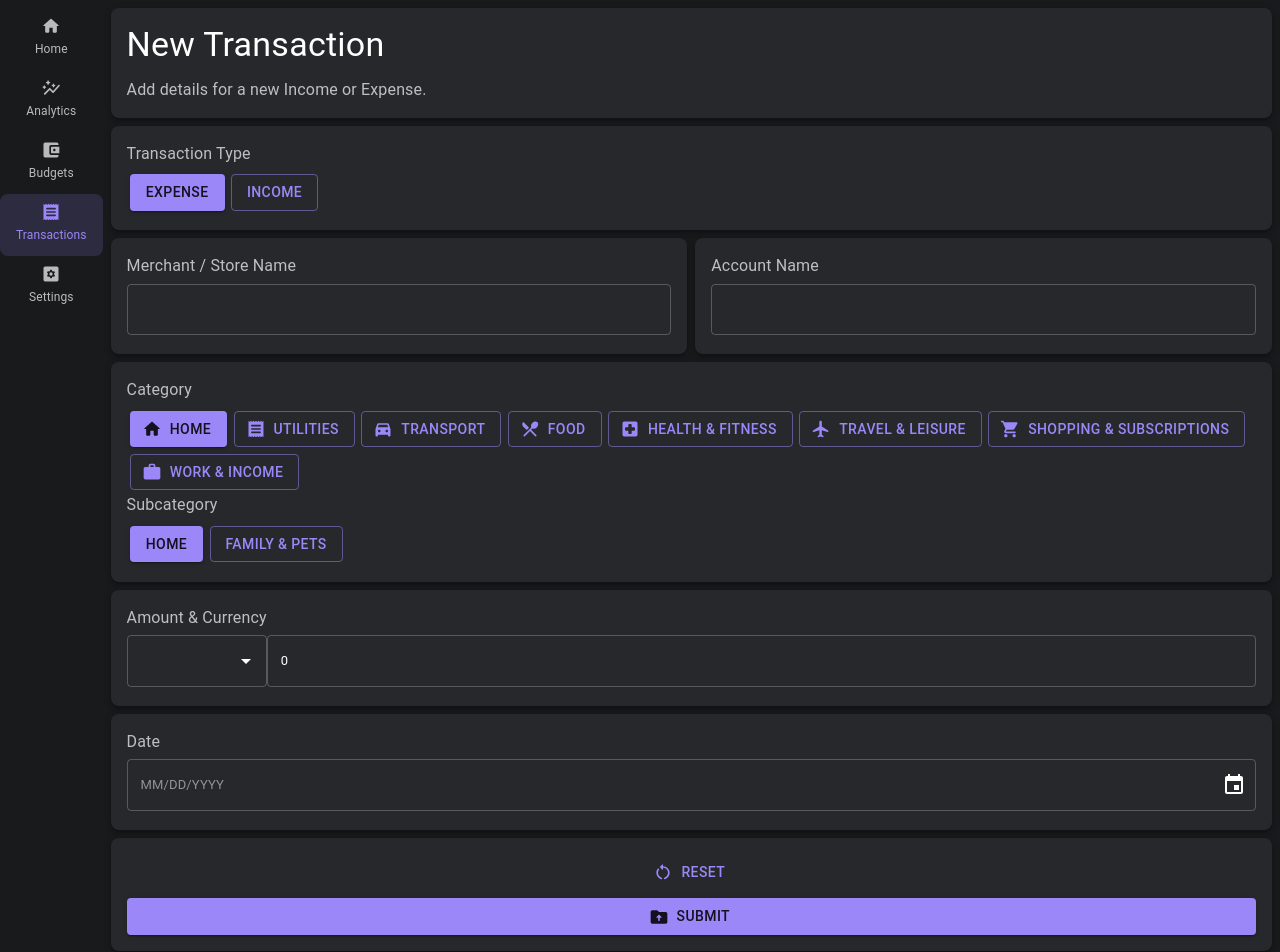
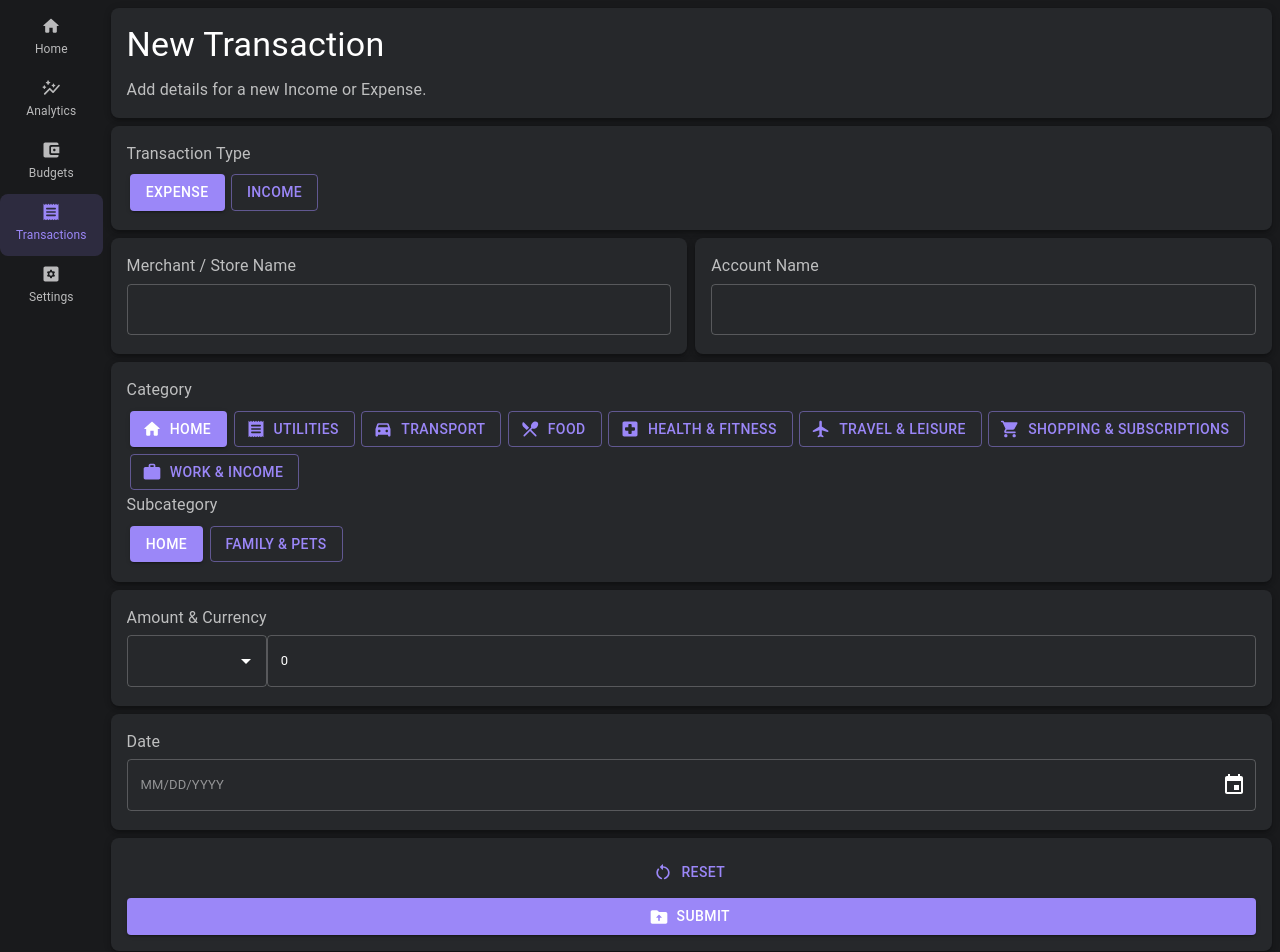
Before and after one commit to mukund1403/expenses_app, a Next.js app in the folder frontend/: page /transactions/create in a window 1280 px wide. Shown: the top 952 px of the page. Built offline with nearby package versions, Linux system fonts and the light colour scheme; what @mui/material-nextjs would draw is missing.

Commit message:
Update Button text colors

```diff
--- a/frontend/components/transactions/TransactionForm.tsx
+++ b/frontend/components/transactions/TransactionForm.tsx
@@ -216,7 +216,13 @@ export default function TransactionForm({
               variant={
                 transaction.type === 'expense' ? 'contained' : 'outlined'
               }
-              sx={{ m: '0.2rem' }}
+              sx={{
+                m: '0.2rem',
+                color:
+                  transaction.type === 'expense'
+                    ? 'text.primary'
+                    : 'primary.main',
+              }}
               onClick={() => {
                 onTypeChange('expense');
               }}
@@ -226,7 +232,13 @@ export default function TransactionForm({
             <Button
               key='income'
               variant={transaction.type === 'income' ? 'contained' : 'outlined'}
-              sx={{ m: '0.2rem' }}
+              sx={{
+                m: '0.2rem',
+                color:
+                  transaction.type === 'income'
+                    ? 'text.primary'
+                    : 'primary.main',
+              }}
               onClick={() => {
                 onTypeChange('income');
               }}
@@ -299,7 +311,11 @@ export default function TransactionForm({
                 key={name}
                 startIcon={<Icon />}
                 variant={name === activeCategory ? 'contained' : 'outlined'}
-                sx={{ m: '0.2rem' }}
+                sx={{
+                  m: '0.2rem',
+                  color:
+                    name === activeCategory ? 'text.primary' : 'primary.main',
+                }}
                 onClick={() => {
                   if (name === activeCategory) return;
 
@@ -323,7 +339,13 @@ export default function TransactionForm({
                       ? 'contained'
                       : 'outlined'
                   }
-                  sx={{ m: '0.2rem' }}
+                  sx={{
+                    m: '0.2rem',
+                    color:
+                      transaction.category === subcategory
+                        ? 'text.primary'
+                        : 'primary.main',
+                  }}
                   onClick={() => {
                     updateField('category', subcategory);
                   }}
@@ -360,6 +382,7 @@ export default function TransactionForm({
                       style: { fontSize: 'small' },
                     },
                   }}
+                  error={!!errors.currency}
                 />
               )}
             />
@@ -456,8 +479,11 @@ export default function TransactionForm({
               <Button
                 type='submit'
                 variant='contained'
-                color='primary'
                 startIcon={<DriveFolderUploadRounded />}
+                sx={{
+                  color: 'text.primary',
+                  backgroundColor: 'primary.main',
+                }}
                 fullWidth
               >
                 Submit
--- a/frontend/components/transactions/TransactionList.tsx
+++ b/frontend/components/transactions/TransactionList.tsx
@@ -112,6 +112,7 @@ export default function TransactionList({
           bottom: { xs: 71, sm: 16 }, // TODO: Find more robust way to float button
           right: 16,
           zIndex: 10,
+          color: 'text.primary',
         }}
       >
         <Add />
```
